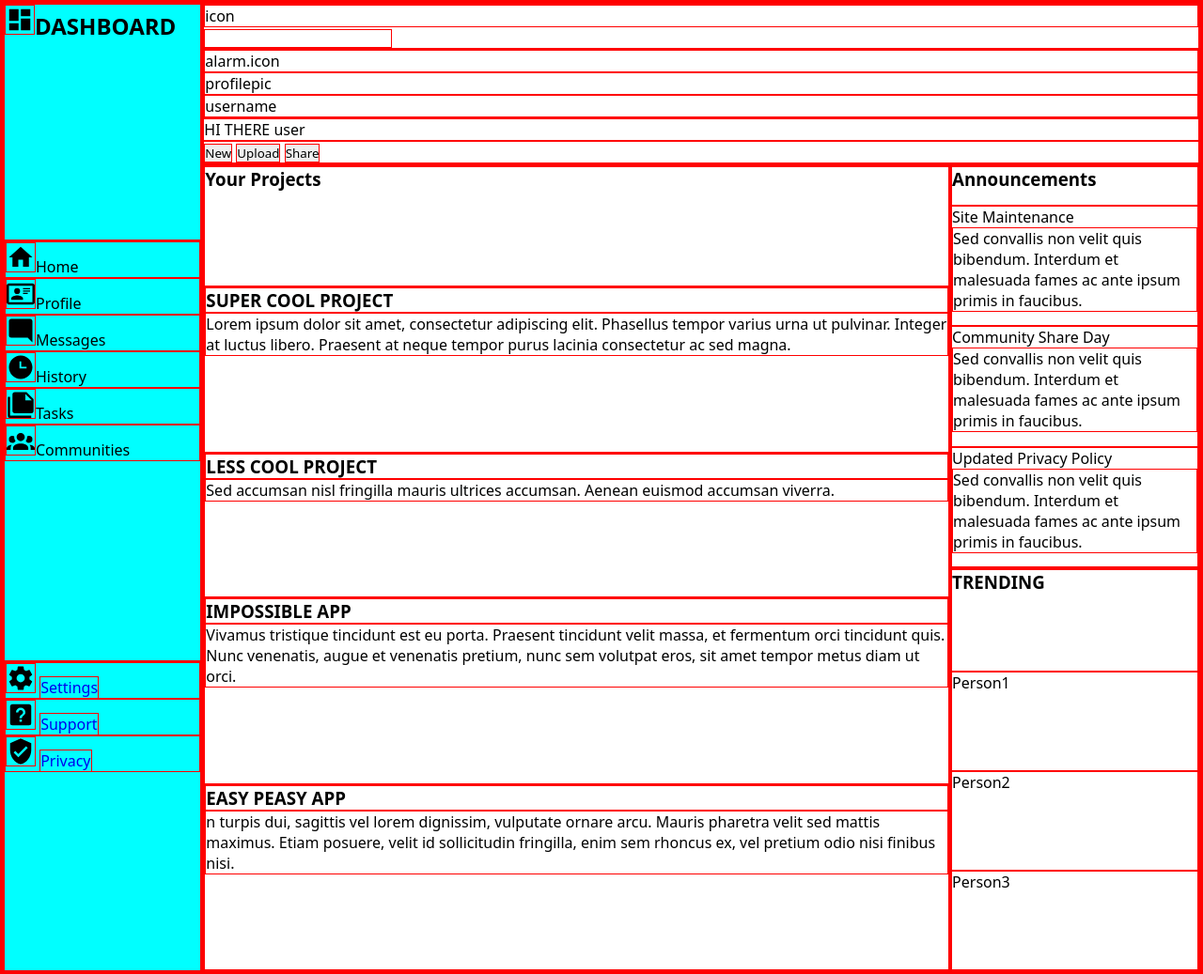
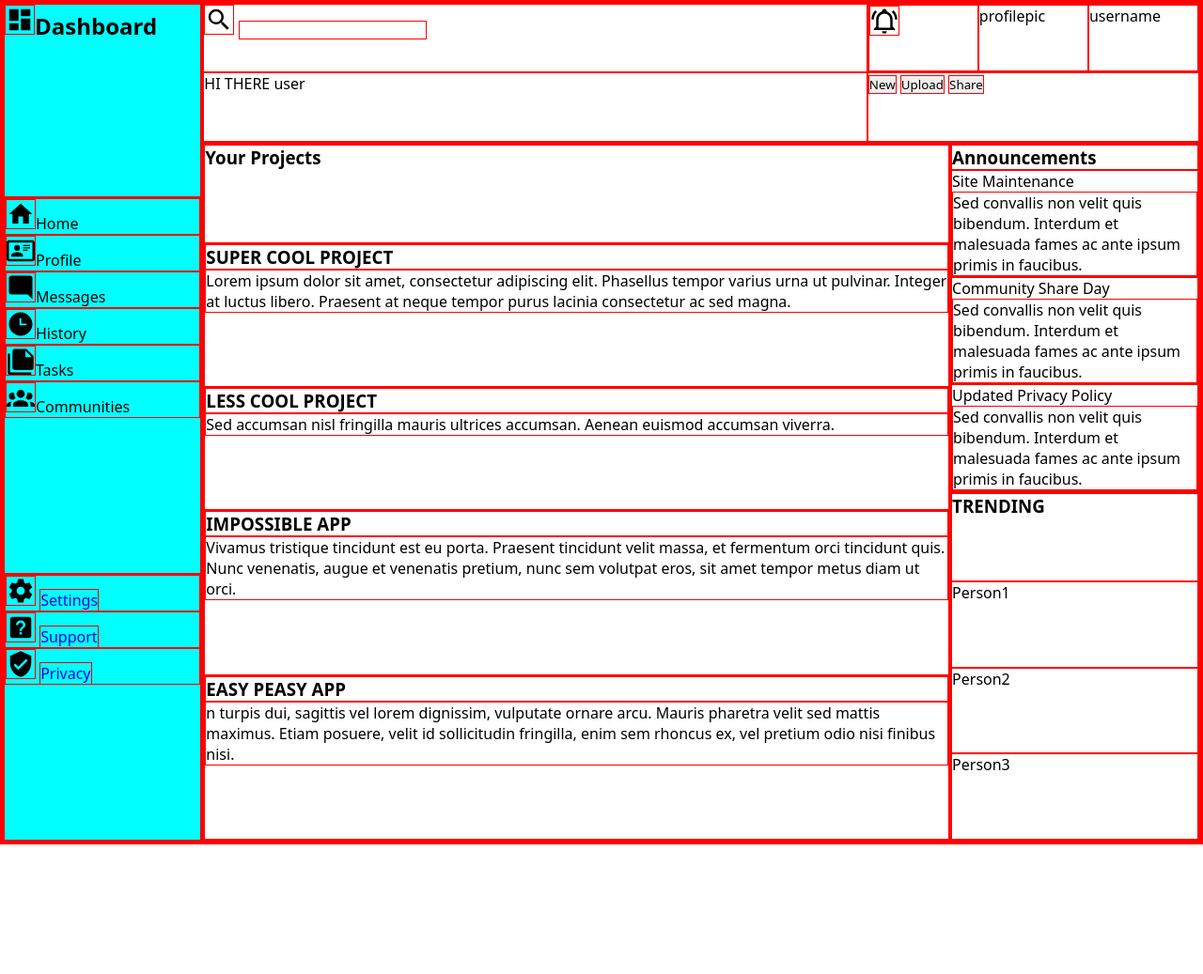
Before and after one commit to IhO17/admin-dashboard, a plain HTML site: page index.html in a window 1280 px wide. Shown: the whole page at 94% size. After the commit the page ends 899 px from the top, so only its background shows below. Drawn offline with Linux system fonts and the light colour scheme.

Commit message:
add icons

```diff
--- a/index.html
+++ b/index.html
@@ -9,7 +9,7 @@
 <body>
     <div class="container">
         <div class="sidebar">
-            <h2><img class="icon" src="icons/view-dashboard.svg" alt="">DASHBOARD</h2>
+            <h2><img class="icon" src="icons/view-dashboard.svg" alt="">Dashboard</h2>
             <div class="sidebar-top">
                 <div><img class="icon" src="icons/home.svg" alt="">Home</div>
                 <div><img class="icon" src="icons/card-account-details-outline.svg" alt="">Profile</div>
@@ -35,11 +35,11 @@
         </div>
         <div class="header">
             <div class="searchbar">
-                <p>icon</p>
+                <img class="icon" src="icons/magnify.svg" alt="">
                 <input type="text" name="search" id="searchnar">
             </div>
-            <div class="icons">
-                <div class="alarm">alarm.icon</div>
+            <div class="header-icons">
+                <div class="alarm"><img class="icon" src="icons/bell-ring-outline.svg" alt=""></div>
                 <div class="profilepic">profilepic</div>
                 <div class="user">username</div>
             </div>
--- a/styles.css
+++ b/styles.css
@@ -17,6 +17,17 @@
     background-color: aqua;
     display: grid;
     grid-template-columns: 1fr;
+}
+
+.header-icons {
+    display: grid;
+    grid-template-columns: 1fr 1fr 1fr;
+}
+
+.header {
+    display: grid;
+    grid-template-columns: 2fr 1fr;
+    grid-template-rows: 1fr 1fr;
 }
 
 .content {
```
Also changed, not shown: icons/bell-ring-outline.svg (added), icons/magnify.svg (added).
